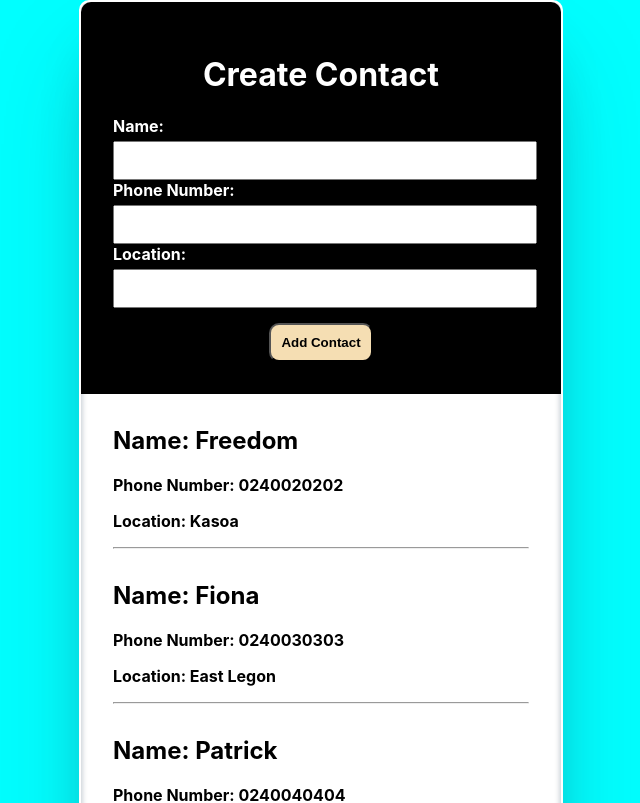
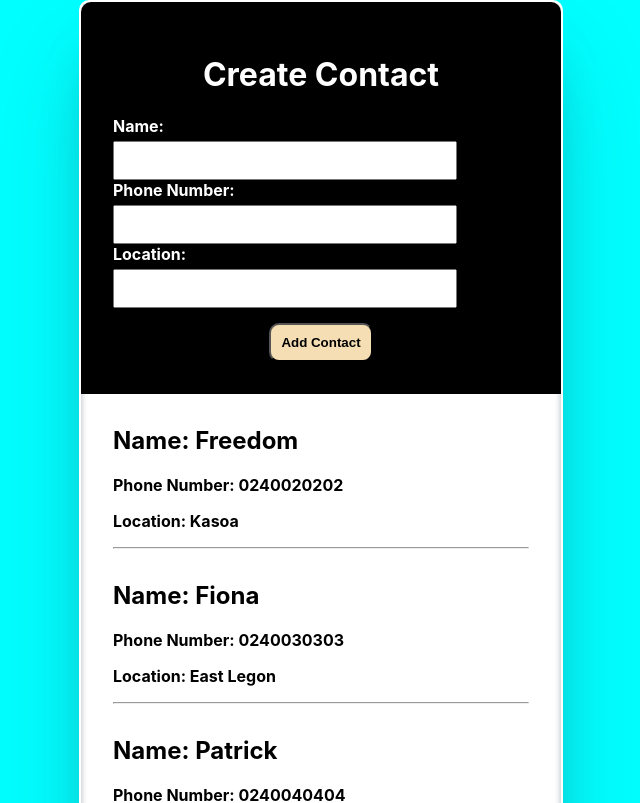
Before and after one commit to Freedom-seven/react-contacts, a React (Create React App) app: page / in a window 1280 px wide. Shown: the top 803 px of the page, without its empty margins (319-959 px from the left). Built offline with nearby package versions, Linux system fonts and the light colour scheme.

Commit message:
add width

```diff
--- a/src/Component/ContactsForm.css
+++ b/src/Component/ContactsForm.css
@@ -17,7 +17,7 @@ body {
 .inputField {
   padding: 10px;
   margin-top: 5px;
-  width: 25rem;
+  width: 20rem;
 }
 
 .inputField:hover {
```
